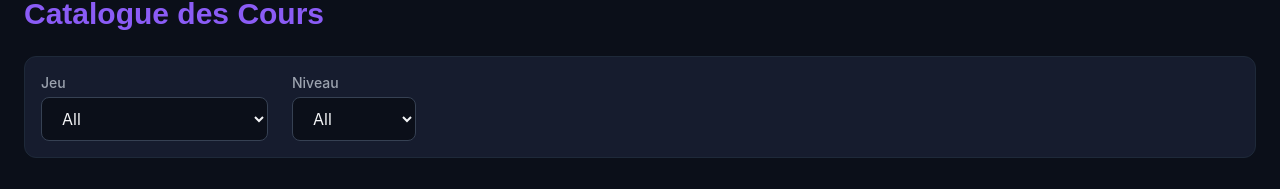
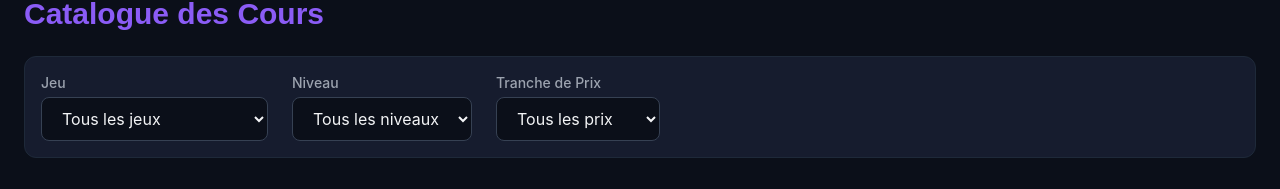
Before and after one commit to CoupDeCoeur/tailwind4-projet, a React (Vite) app: page / in a window 1280 px wide. Shown: the part 378-567 px from the top of the page. Built offline with nearby package versions, Linux system fonts and the light colour scheme; grey boxes are pictures that could not be loaded; the HTML template or start-up script is replaced by a standard one.

Commit message:
TranchesPrixFiltre

```diff
--- a/src/components/CourseList.jsx
+++ b/src/components/CourseList.jsx
@@ -5,15 +5,45 @@ import styles from './CourseBadge.module.scss';
 export default function CourseList({ onSelectCourse }) {
   const [selectedGame, setSelectedGame] = useState('All');
   const [selectedLevel, setSelectedLevel] = useState('All');
+  const [selectedPriceRange, setSelectedPriceRange] = useState('All');
 
   const games = ['All', ...new Set(coursesData.map(c => c.game))];
   const levels = ['All', 'Débutant', 'Avancé', 'Expert'];
+  const priceRanges = [
+    { label: 'Tous les prix', value: 'All' },
+    { label: 'Moins de 30 €', value: 'under-30' },
+    { label: '30 € - 40 €', value: '30-40' },
+    { label: 'Plus de 40 €', value: 'above-40' },
+  ];
+
+  // Extraction du prix numérique depuis la string (ex: "29€" -> 29)
+  const parsePrice = (priceStr) => {
+    return parseInt(priceStr.replace(/[^0-9]/g, ''), 10) || 0;
+  };
 
   const filteredCourses = coursesData.filter(course => {
     const matchesGame = selectedGame === 'All' || course.game === selectedGame;
     const matchesLevel = selectedLevel === 'All' || course.level === selectedLevel;
-    return matchesGame && matchesLevel;
+
+    const numericPrice = parsePrice(course.price);
+    let matchesPrice = true;
+
+    if (selectedPriceRange === 'under-30') {
+      matchesPrice = numericPrice < 30;
+    } else if (selectedPriceRange === '30-40') {
+      matchesPrice = numericPrice >= 30 && numericPrice <= 40;
+    } else if (selectedPriceRange === 'above-40') {
+      matchesPrice = numericPrice > 40;
+    }
+
+    return matchesGame && matchesLevel && matchesPrice;
   });
+
+  const handleReset = () => {
+    setSelectedGame('All');
+    setSelectedLevel('All');
+    setSelectedPriceRange('All');
+  };
 
   return (
     <section className="p-6 max-w-7xl mx-auto min-h-screen bg-bg-main text-text-main">
@@ -21,6 +51,7 @@ export default function CourseList({ onSelectCourse }) {
         Catalogue des Cours
       </h2>
 
+      {/* Barre de filtres complète */}
       <div className="flex flex-wrap gap-6 mb-8 items-center bg-bg-card p-4 rounded-xl border border-gray-800">
         <div>
           <label htmlFor="game-select" className="block text-sm font-medium mb-1 text-text-muted">
@@ -30,10 +61,10 @@ export default function CourseList({ onSelectCourse }) {
             id="game-select"
             value={selectedGame}
             onChange={(e) => setSelectedGame(e.target.value)}
-            className="min-h-[44px] px-4 py-2 bg-bg-main border border-gray-700 rounded-lg text-text-main focus:outline-none focus:ring-2 focus:ring-primary"
+            className="min-h-[44px] px-4 py-2 bg-bg-main border border-gray-700 rounded-lg text-text-main focus:outline-none focus:ring-2 focus:ring-primary cursor-pointer"
           >
             {games.map(game => (
-              <option key={game} value={game}>{game}</option>
+              <option key={game} value={game}>{game === 'All' ? 'Tous les jeux' : game}</option>
             ))}
           </select>
         </div>
@@ -46,23 +77,40 @@ export default function CourseList({ onSelectCourse }) {
             id="level-select"
             value={selectedLevel}
             onChange={(e) => setSelectedLevel(e.target.value)}
-            className="min-h-[44px] px-4 py-2 bg-bg-main border border-gray-700 rounded-lg text-text-main focus:outline-none focus:ring-2 focus:ring-primary"
+            className="min-h-[44px] px-4 py-2 bg-bg-main border border-gray-700 rounded-lg text-text-main focus:outline-none focus:ring-2 focus:ring-primary cursor-pointer"
           >
             {levels.map(level => (
-              <option key={level} value={level}>{level}</option>
+              <option key={level} value={level}>{level === 'All' ? 'Tous les niveaux' : level}</option>
+            ))}
+          </select>
+        </div>
+
+        <div>
+          <label htmlFor="price-select" className="block text-sm font-medium mb-1 text-text-muted">
+            Tranche de Prix
+          </label>
+          <select
+            id="price-select"
+            value={selectedPriceRange}
+            onChange={(e) => setSelectedPriceRange(e.target.value)}
+            className="min-h-[44px] px-4 py-2 bg-bg-main border border-gray-700 rounded-lg text-text-main focus:outline-none focus:ring-2 focus:ring-primary cursor-pointer"
+          >
+            {priceRanges.map(range => (
+              <option key={range.value} value={range.value}>{range.label}</option>
             ))}
           </select>
         </div>
       </div>
 
+      {/* Affichage des cours ou Empty State */}
       {filteredCourses.length === 0 ? (
         <div className="text-center py-16 bg-bg-card rounded-xl border border-gray-800">
-          <p className="text-xl text-text-muted mb-4">Aucun cours ne correspond à tes critères.</p>
+          <p className="text-xl text-text-muted mb-4">Aucun cours ne correspond à vos critères de recherche.</p>
           <button
-            onClick={() => { setSelectedGame('All'); setSelectedLevel('All'); }}
+            onClick={handleReset}
             className="min-h-[44px] px-6 py-2 bg-primary hover:bg-primary-hover text-white rounded-lg font-semibold transition cursor-pointer"
           >
-            Reset
+            Réinitialiser les filtres
           </button>
         </div>
       ) : (
```
